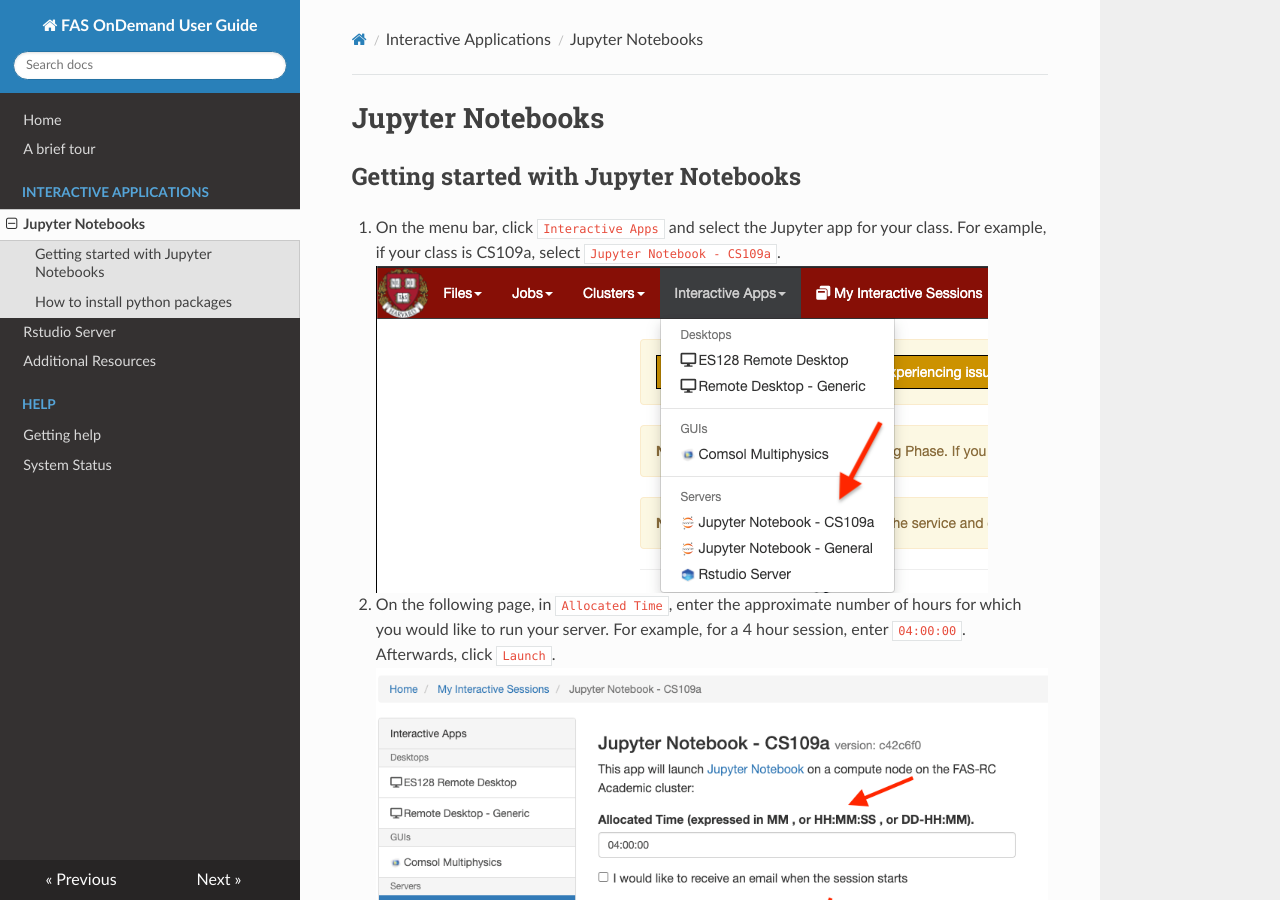
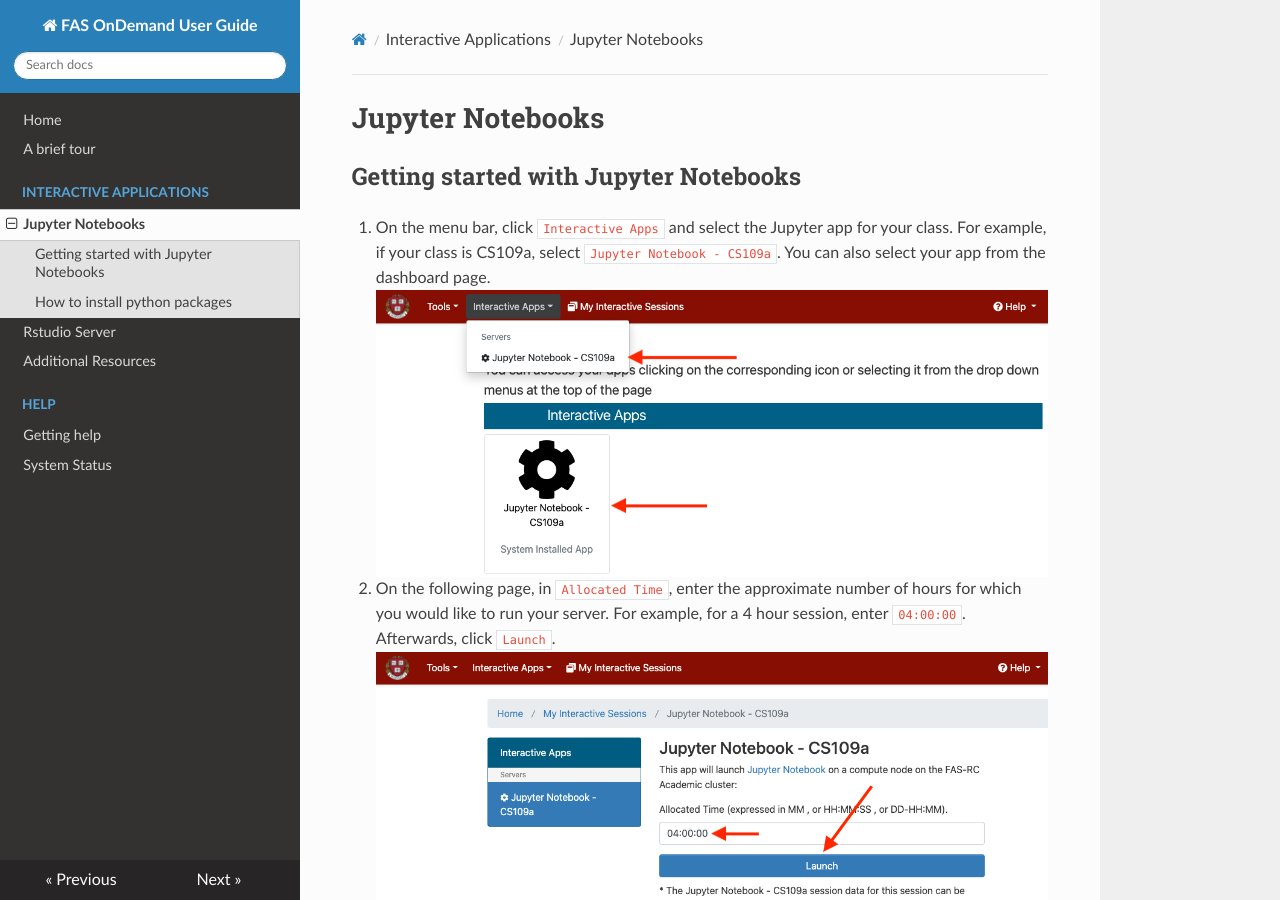
Before and after one commit to fasrc/fas-ondemand-user-guide, an MkDocs documentation site: the page built from docs/jupyter.md, in a window 1280 px wide and 900 px high. Built offline with MkDocs 1.6.1, drawn with Linux system fonts in a browser that asks for light colours; nearby versions of some CDN libraries.

Commit message:
Updated jupyter screenshots.

```diff
--- a/docs/jupyter.md
+++ b/docs/jupyter.md
@@ -2,24 +2,24 @@
 
 ## Getting started with Jupyter Notebooks
 
-1. On the menu bar, click `Interactive Apps` and select the Jupyter app for your class. For example, if your class is CS109a, select `Jupyter Notebook - CS109a`.<br/>
-![Select-jupyter-app screenshot](images/select-jupyter-app.png?raw=true)
+1. On the menu bar, click `Interactive Apps` and select the Jupyter app for your class. For example, if your class is CS109a, select `Jupyter Notebook - CS109a`. You can also select your app from the dashboard page.<br/>
+![Select-jupyter-app screenshot](images/jupyter/select-jupyter-app.png?raw=true)
 
 2. On the following page, in `Allocated Time`, enter the approximate number of hours for which you would like to run your server. For example, for a 4 hour session, enter `04:00:00`. Afterwards, click `Launch`.<br/>
-![Launch-jupyter-server screenshot](images/launch-jupyter-server.png?raw=true)
+![Launch-jupyter-server screenshot](images/jupyter/launch-jupyter-server.png?raw=true)
 
 3. On the page that follows, click `Connect to Jupyter`. A new browser tab containing the Jupyter notebooks interface will open.<br/>
-![Connect-to-jupyter screenshot](images/connect-to-jupyter.png?raw=true)
+![Connect-to-jupyter screenshot](images/jupyter/connect-to-jupyter.png?raw=true)
 
 4. Select the jupyter kernel you want. For example, to start a notebook with the Python 3 jupyter kernel, click `New` then `Python 3`.<br/>
-![Select-python-3-kernel screenshot](images/select-python-3-kernel.png?raw=true)
+![Select-python-3-kernel screenshot](images/jupyter/select-python-3-kernel.png?raw=true)
 
 ## How to install python packages
 
 It is probable that the package you need is already pre-installed and that you can import it in your notebooks with `import packagename`. If that is not the case, below are the steps to install a python package.
 
 1. From the jupyter notebooks interface, click `New` then `Terminal`. A terminal will open in a new browser tab.<br/>
-![Open-a-terminal screenshot](images/open-a-terminal.png?raw=true)
+![Open-a-terminal screenshot](images/jupyter/open-a-terminal.png?raw=true)
 
 2. In the Terminal, run `pip install --user packagename`, replacing `packagename` with the python package you intend to install. E.g:<br/>
-![Install-python-package screenshot](images/install-python-package.png?raw=true)
+![Install-python-package screenshot](images/jupyter/install-python-package.png?raw=true)
```
Also changed, not shown: docs/images/connect-to-jupyter.png (deleted), docs/images/jupyter/connect-to-jupyter.png (added), docs/images/jupyter/install-python-package.png (renamed from docs/images/install-python-package.png), docs/images/jupyter/launch-jupyter-server.png (added), docs/images/jupyter/open-a-terminal.png (added), docs/images/jupyter/select-jupyter-app.png (added), docs/images/jupyter/select-python-3-kernel.png (added), docs/images/launch-jupyter-server.png (deleted), docs/images/open-a-terminal.png (deleted), docs/images/select-jupyter-app.png (deleted), docs/images/select-python-3-kernel.png (deleted).
